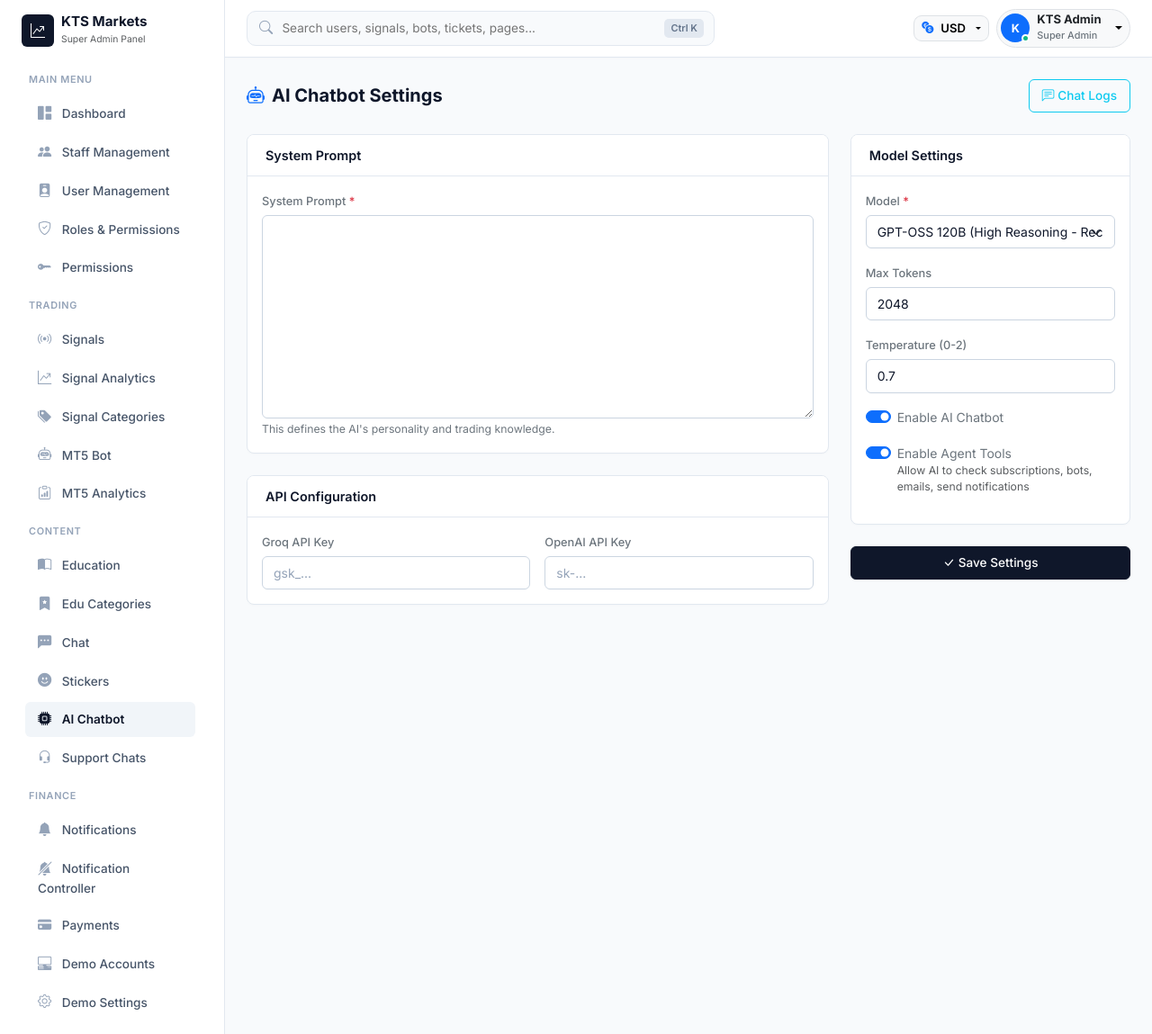
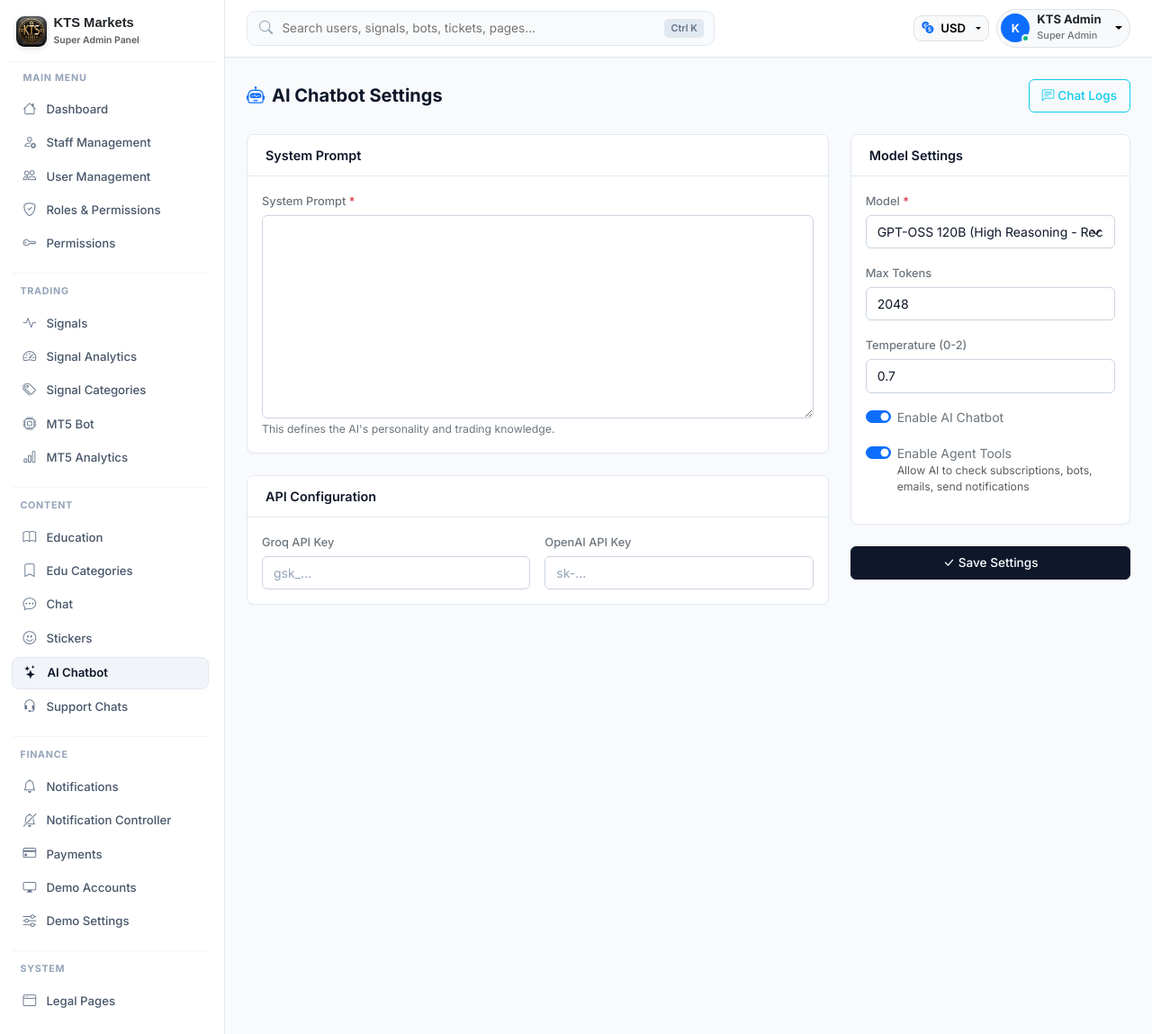
Before and after one commit to bkhanzaza551-a11y/kts-backend, a Laravel app: page /admin/ai-chatbot/settings in a window 1280 px wide. Shown: the whole page at 90% size. Run offline with Laravel 12, Linux system fonts and the light colour scheme; the visitor is signed in with stand-in values (Sample User, id 1); data comes from the database, SQL or seed files in the repository; data that the repository does not hold is empty; parts of the project's set-up code (start-up, migrations or seed data) failed here and were passed over; some libraries are stand-ins or nearby versions.

Commit message:
feat(admin): modernize sidebar with clean outline icons and compact pill navigation

```diff
--- a/resources/views/layouts/app.blade.php
+++ b/resources/views/layouts/app.blade.php
@@ -99,43 +99,80 @@
         .sidebar {
             height: 100vh;
             width: var(--sidebar-width);
-            transition: transform 0.2s ease;
+            transition: transform 0.2s cubic-bezier(0.16, 1, 0.3, 1);
             position: fixed;
             top: 0;
             left: 0;
             z-index: 1040;
             overflow-y: auto;
             overflow-x: hidden;
-            background: var(--sidebar-bg);
-            border-right: 1px solid var(--sidebar-border);
+            background: #ffffff;
+            border-right: 1px solid #e2e8f0;
+            padding: 0.85rem 0.6rem !important;
+            display: flex;
+            flex-direction: column;
+        }
+        .sidebar-brand-box {
+            display: flex;
+            align-items: center;
+            justify-content: space-between;
+            padding: 0.25rem 0.5rem 0.9rem;
+            margin-bottom: 0.4rem;
+            border-bottom: 1px solid #f1f5f9;
+        }
+        .sidebar-menu-divider {
+            margin: 0.85rem 0.3rem 0.3rem;
+            padding-top: 0.75rem;
+            border-top: 1px solid #f1f5f9;
+        }
+        .sidebar-menu-heading {
+            font-size: 0.67rem;
+            font-weight: 700;
+            letter-spacing: 0.07em;
+            text-transform: uppercase;
+            color: #94a3b8;
+            padding: 0 0.5rem;
+            display: block;
+            margin-bottom: 0.25rem;
         }
         .sidebar .nav-link {
-            color: var(--sidebar-text);
-            padding: 0.5rem 0.875rem;
-            border-radius: 0.375rem;
-            margin: 0.125rem 0.75rem;
+            color: #475569;
+            padding: 0.42rem 0.7rem;
+            border-radius: 8px;
+            margin: 2px 3px;
             transition: all 0.15s ease;
             font-weight: 500;
-            font-size: 0.85rem;
+            font-size: 0.825rem;
+            display: flex;
+            align-items: center;
+            line-height: 1.35;
+            text-decoration: none;
         }
         .sidebar .nav-link:hover {
-            color: var(--text-primary);
-            background-color: var(--sidebar-hover);
+            color: #0f172a;
+            background-color: #f8fafc;
         }
         .sidebar .nav-link.active {
-            color: var(--text-primary);
-            background-color: var(--sidebar-active);
+            color: #0f172a !important;
+            background-color: #f1f5f9 !important;
             font-weight: 600;
+            border: 1px solid #e2e8f0;
+            box-shadow: 0 1px 2px rgba(0, 0, 0, 0.02);
         }
         .sidebar .nav-link i {
-            width: 20px;
+            width: 18px;
             text-align: center;
-            margin-right: 0.5rem;
-            font-size: 0.95rem;
-            color: var(--text-muted);
+            margin-right: 0.6rem;
+            font-size: 0.92rem;
+            color: #64748b;
+            flex-shrink: 0;
+            transition: color 0.15s ease;
+        }
+        .sidebar .nav-link:hover i {
+            color: #0f172a;
         }
         .sidebar .nav-link.active i {
-            color: var(--text-primary);
+            color: #0f172a !important;
         }
 
         .main-content {
@@ -575,44 +612,42 @@
     <div class="sidebar-overlay" id="sidebarOverlay" onclick="toggleSidebar()"></div>
 
     @auth
-    <nav class="sidebar p-3 d-flex flex-column" id="sidebar">
-        <div class="d-flex align-items-center justify-content-between mb-4 px-2">
+    <nav class="sidebar" id="sidebar">
+        <div class="sidebar-brand-box">
             <a href="{{ route('admin.dashboard') }}" class="d-flex align-items-center text-decoration-none">
-                <div class="rounded d-flex align-items-center justify-content-center me-2" style="width:36px;height:36px;background:var(--primary);">
-                    <i class="bi bi-graph-up-arrow text-white fs-6"></i>
-                </div>
+                <img src="{{ asset('images/app-logo.png') }}" alt="KTS Markets" style="width:34px;height:34px;border-radius:9px;object-fit:cover;box-shadow:0 2px 6px rgba(0,0,0,0.12);" class="me-2">
                 <div>
-                    <span class="fw-bold d-block lh-1" style="color:var(--text-primary);font-size:0.95rem;">KTS Markets</span>
-                    <small class="text-muted" style="font-size:0.65rem;">Super Admin Panel</small>
+                    <span class="fw-bold d-block lh-1 text-dark" style="font-size:0.92rem;font-family:'Space Grotesk',sans-serif;">KTS Markets</span>
+                    <small class="text-muted fw-semibold" style="font-size:0.65rem;">Super Admin Panel</small>
                 </div>
             </a>
-            <button class="btn btn-sm d-lg-none border-0" onclick="toggleSidebar()" style="color:var(--text-secondary);">
+            <button class="btn btn-sm d-lg-none border-0 text-secondary p-0" onclick="toggleSidebar()" aria-label="Close sidebar">
                 <i class="bi bi-x-lg fs-5"></i>
             </button>
         </div>
 
-        <div class="mb-2 px-3">
-            <small class="text-uppercase fw-semibold" style="font-size:0.68rem;letter-spacing:0.06em;color:var(--text-muted);">Main Menu</small>
+        <div class="px-2 pt-1 mb-1">
+            <span class="sidebar-menu-heading">Main Menu</span>
         </div>
 
         <div class="flex-grow-1 overflow-y-auto pe-1" style="min-height:0;">
         <ul class="nav flex-column">
             <li class="nav-item">
                 <a href="{{ route('admin.dashboard') }}" class="nav-link {{ request()->routeIs('admin.dashboard') ? 'active' : '' }}">
-                    <i class="bi bi-grid-1x2-fill"></i> Dashboard
+                    <i class="bi bi-house"></i> Dashboard
                 </a>
             </li>
             @if(auth()->user()->hasPermission('staff_view'))
             <li class="nav-item">
                 <a href="{{ route('admin.staff.index') }}" class="nav-link {{ request()->routeIs('admin.staff.*') ? 'active' : '' }}">
-                    <i class="bi bi-people-fill"></i> Staff Management
+                    <i class="bi bi-person-gear"></i> Staff Management
                 </a>
             </li>
             @endif
             @if(auth()->user()->hasPermission('users_view'))
             <li class="nav-item">
                 <a href="{{ route('admin.users.index') }}" class="nav-link {{ request()->routeIs('admin.users.*') ? 'active' : '' }}">
-                    <i class="bi bi-person-badge-fill"></i> User Management
+                    <i class="bi bi-people"></i> User Management
                 </a>
             </li>
             @endif
@@ -626,81 +661,81 @@
             @if(auth()->user()->hasPermission('permissions_view'))
             <li class="nav-item">
                 <a href="{{ route('admin.permissions.index') }}" class="nav-link {{ request()->routeIs('admin.permissions.*') ? 'active' : '' }}">
-                    <i class="bi bi-key-fill"></i> Permissions
+                    <i class="bi bi-key"></i> Permissions
                 </a>
             </li>
             @endif
 
-            <div class="my-2 px-3">
-                <small class="text-uppercase fw-semibold" style="font-size:0.68rem;letter-spacing:0.06em;color:var(--text-muted);">Trading</small>
+            <div class="sidebar-menu-divider">
+                <span class="sidebar-menu-heading">Trading</span>
             </div>
 
             @if(auth()->user()->hasPermission('signals_view'))
             <li class="nav-item">
                 <a href="{{ route('admin.signals.index') }}" class="nav-link {{ request()->routeIs('admin.signals.*') ? 'active' : '' }}">
-                    <i class="bi bi-broadcast"></i> Signals
+                    <i class="bi bi-activity"></i> Signals
                 </a>
             </li>
             <li class="nav-item">
                 <a href="{{ route('admin.analytics.signals') }}" class="nav-link {{ request()->routeIs('admin.analytics.signals') ? 'active' : '' }}">
-                    <i class="bi bi-graph-up-arrow"></i> Signal Analytics
+                    <i class="bi bi-speedometer2"></i> Signal Analytics
                 </a>
             </li>
             @endif
             @if(auth()->user()->hasPermission('signal_categories_view'))
             <li class="nav-item">
                 <a href="{{ route('admin.signal-categories.index') }}" class="nav-link {{ request()->routeIs('admin.signal-categories.*') ? 'active' : '' }}">
-                    <i class="bi bi-tags-fill"></i> Signal Categories
+                    <i class="bi bi-tags"></i> Signal Categories
                 </a>
             </li>
             @endif
             @if(auth()->user()->hasPermission('mt5_bot_view'))
             <li class="nav-item">
                 <a href="{{ route('admin.mt5-bot.index') }}" class="nav-link {{ request()->routeIs('admin.mt5-bot.*') ? 'active' : '' }}">
-                    <i class="bi bi-robot"></i> MT5 Bot
+                    <i class="bi bi-cpu"></i> MT5 Bot
                 </a>
             </li>
             <li class="nav-item">
                 <a href="{{ route('admin.analytics.mt5') }}" class="nav-link {{ request()->routeIs('admin.analytics.mt5') ? 'active' : '' }}">
-                    <i class="bi bi-clipboard-data"></i> MT5 Analytics
+                    <i class="bi bi-bar-chart"></i> MT5 Analytics
                 </a>
             </li>
             @endif
 
-            <div class="my-2 px-3">
-                <small class="text-uppercase fw-semibold" style="font-size:0.68rem;letter-spacing:0.06em;color:var(--text-muted);">Content</small>
+            <div class="sidebar-menu-divider">
+                <span class="sidebar-menu-heading">Content</span>
             </div>
 
             @if(auth()->user()->hasPermission('education_view'))
             <li class="nav-item">
                 <a href="{{ route('admin.courses.index') }}" class="nav-link {{ request()->routeIs('admin.courses.*') ? 'active' : '' }}">
-                    <i class="bi bi-book-half"></i> Education
+                    <i class="bi bi-book"></i> Education
                 </a>
             </li>
             @endif
             @if(auth()->user()->hasPermission('education_categories_view'))
             <li class="nav-item">
                 <a href="{{ route('admin.education-categories.index') }}" class="nav-link {{ request()->routeIs('admin.education-categories.*') ? 'active' : '' }}">
-                    <i class="bi bi-bookmark-star-fill"></i> Edu Categories
+                    <i class="bi bi-bookmark"></i> Edu Categories
                 </a>
             </li>
             @endif
             @if(auth()->user()->hasPermission('chat_view'))
             <li class="nav-item">
                 <a href="{{ route('admin.chat.index') }}" class="nav-link {{ request()->routeIs('admin.chat.*') && !request()->routeIs('admin.chat.stickers*') ? 'active' : '' }}">
-                    <i class="bi bi-chat-left-dots-fill"></i> Chat
+                    <i class="bi bi-chat-dots"></i> Chat
                 </a>
             </li>
             <li class="nav-item">
                 <a href="{{ route('admin.chat.stickers.index') }}" class="nav-link {{ request()->routeIs('admin.chat.stickers*') ? 'active' : '' }}">
-                    <i class="bi bi-emoji-smile-fill"></i> Stickers
+                    <i class="bi bi-emoji-smile"></i> Stickers
                 </a>
             </li>
             @endif
             @if(auth()->user()->hasPermission('ai_chatbot_view'))
             <li class="nav-item">
                 <a href="{{ route('admin.ai-chatbot.settings') }}" class="nav-link {{ request()->routeIs('admin.ai-chatbot.*') ? 'active' : '' }}">
-                    <i class="bi bi-cpu-fill"></i> AI Chatbot
+                    <i class="bi bi-stars"></i> AI Chatbot
                 </a>
             </li>
             @endif
@@ -712,62 +747,62 @@
             </li>
             @endif
 
-            <div class="my-2 px-3">
-                <small class="text-uppercase fw-semibold" style="font-size:0.68rem;letter-spacing:0.06em;color:var(--text-muted);">Finance</small>
+            <div class="sidebar-menu-divider">
+                <span class="sidebar-menu-heading">Finance</span>
             </div>
 
             @if(auth()->user()->hasPermission('notifications_view'))
             <li class="nav-item">
                 <a href="{{ route('admin.notifications.index') }}" class="nav-link {{ request()->routeIs('admin.notifications.*') && !request()->routeIs('admin.notification-settings.*') ? 'active' : '' }}">
-                    <i class="bi bi-bell-fill"></i> Notifications
+                    <i class="bi bi-bell"></i> Notifications
                 </a>
             </li>
             <li class="nav-item">
                 <a href="{{ route('admin.notification-settings.index') }}" class="nav-link {{ request()->routeIs('admin.notification-settings.*') ? 'active' : '' }}">
-                    <i class="bi bi-bell-slash-fill"></i> Notification Controller
+                    <i class="bi bi-bell-slash"></i> Notification Controller
                 </a>
             </li>
             @endif
             @if(auth()->user()->hasPermission('transactions_view'))
             <li class="nav-item">
                 <a href="{{ route('admin.payments.index') }}" class="nav-link {{ request()->routeIs('admin.payments.*') ? 'active' : '' }}">
-                    <i class="bi bi-credit-card-fill"></i> Payments
+                    <i class="bi bi-credit-card"></i> Payments
                 </a>
             </li>
             @endif
             @if(auth()->user()->hasPermission('demo_accounts_view'))
             <li class="nav-item">
                 <a href="{{ route('admin.demo-accounts.index') }}" class="nav-link {{ request()->routeIs('admin.demo-accounts.*') ? 'active' : '' }}">
-                    <i class="bi bi-pc-display-horizontal"></i> Demo Accounts
+                    <i class="bi bi-display"></i> Demo Accounts
                 </a>
             </li>
             @endif
             @if(auth()->user()->hasPermission('demo_accounts_manage'))
             <li class="nav-item">
                 <a href="{{ route('admin.demo-settings.index') }}" class="nav-link {{ request()->routeIs('admin.demo-settings.*') ? 'active' : '' }}">
-                    <i class="bi bi-gear"></i> Demo Settings
+                    <i class="bi bi-sliders"></i> Demo Settings
                 </a>
             </li>
             @endif
 
-            <div class="my-2 px-3">
-                <small class="text-uppercase fw-semibold" style="font-size:0.68rem;letter-spacing:0.06em;color:var(--text-muted);">System</small>
+            <div class="sidebar-menu-divider">
+                <span class="sidebar-menu-heading">System</span>
             </div>
 
             @if(auth()->user()->hasPermission('settings_view'))
             <li class="nav-item">
                 <a href="{{ route('admin.legal-pages.index') }}" class="nav-link {{ request()->routeIs('admin.legal-pages.*') ? 'active' : '' }}">
-                    <i class="bi bi-file-earmark-text"></i> Legal Pages
+                    <i class="bi bi-window"></i> Legal Pages
                 </a>
             </li>
             <li class="nav-item">
                 <a href="{{ route('admin.audit-logs.index') }}" class="nav-link {{ request()->routeIs('admin.audit-logs.*') ? 'active' : '' }}">
-                    <i class="bi bi-journal-arrow-down"></i> Audit Logs
+                    <i class="bi bi-clock-history"></i> Audit Logs
                 </a>
             </li>
             <li class="nav-item">
                 <a href="{{ route('admin.settings.index') }}" class="nav-link {{ request()->routeIs('admin.settings.*') ? 'active' : '' }}">
-                    <i class="bi bi-gear-fill"></i> Settings
+                    <i class="bi bi-gear"></i> Settings
                 </a>
             </li>
             @endif
```
